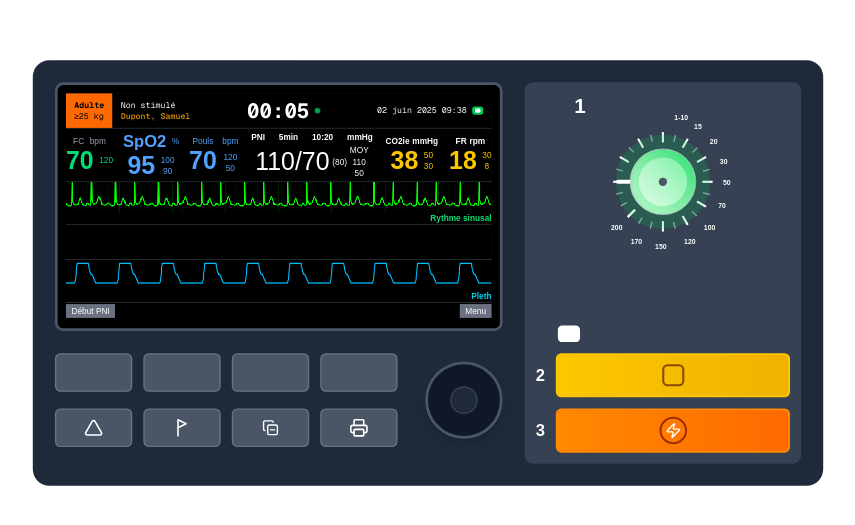
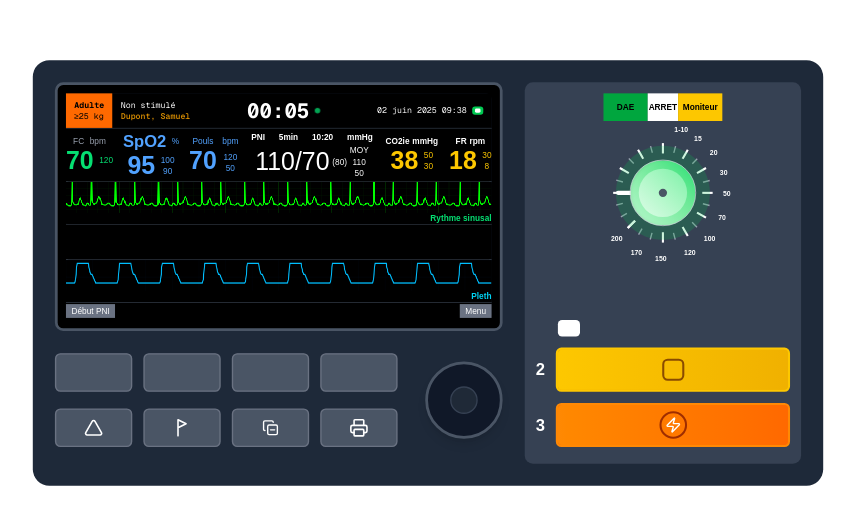
Before and after one commit to Samouz75/Defib_simulation, a Next.js app: page / in a window 1280 px wide. Shown: the part 127-652 px from the top of the page, without its empty margins (212-1067 px from the left). Built offline with nearby package versions, Linux system fonts and the light colour scheme.

Commit message:
Added  ThreeButtonComponent to change between diff modes

```diff
--- /dev/null
+++ b/src/app/components/ThreeButtonComponent.tsx
@@ -0,0 +1,42 @@
+import React from 'react';
+import { Play, Pause, Square } from 'lucide-react';
+
+interface ThreeButtonComponentProps {
+  onButton1Click?: () => void;
+  onButton2Click?: () => void;
+  onButton3Click?: () => void;
+  selectedMode?: "DAE" | "ARRET" | "Moniteur";
+}
+const ThreeButtonComponent: React.FC<ThreeButtonComponentProps> = ({
+  onButton1Click,
+  onButton2Click,
+  onButton3Click,
+  selectedMode
+}) => {
+  return (
+    <div className="flex items-center justify-center">
+      <button
+        onClick={onButton1Click}
+        className={`w-16 h-10 ${selectedMode === "DAE" ? "bg-yellow-400" : "bg-green-600"} active:bg-yellow-400 p-4 transition-all touch-manipulation flex items-center justify-center`}
+      >
+        <span className="text-black text-xs font-bold">DAE</span>
+      </button>
+
+      <button
+        onClick={onButton2Click}
+        className={`w-11 h-10 ${selectedMode === "ARRET" ? "bg-yellow-400" : "bg-white"} active:bg-yellow-400 p-4  transition-all touch-manipulation flex items-center justify-center`}
+      >
+        <span className="text-black text-xs font-bold">ARRET</span>
+      </button>
+
+      <button
+        onClick={onButton3Click}
+        className={`w-16 h-10 ${selectedMode === "Moniteur" ? "bg-yellow-400" : "bg-green-600"} active:bg-yellow-400 p-4  transition-all touch-manipulation flex items-center justify-center`}
+      >
+        <span className="text-black text-xs font-bold">Moniteur</span>
+      </button>
+    </div>
+  );
+};
+
+export default ThreeButtonComponent;
--- a/src/app/page.tsx
+++ b/src/app/page.tsx
@@ -11,6 +11,7 @@ import {
 import ECGDisplay from "./components/ECGDisplay";
 import PlethDisplay from "./components/PlethDisplay";
 import TimerDisplay from "./components/TimerDisplay";
+import ThreeButtonComponent from "./components/ThreeButtonComponent";
 
 const DefibInterface: React.FC = () => {
   const [rotaryValue, setRotaryValue] = useState(-90);
@@ -25,6 +26,9 @@ const DefibInterface: React.FC = () => {
   const [scale, setScale] = useState(1);
   const containerRef = useRef<HTMLDivElement>(null);
   const [heartRate, setHeartRate] = useState(75);
+  const [displayMode, setDisplayMode] = useState<"DAE" | "ARRET" | "Moniteur">(
+    "Moniteur",
+  );
 
   useEffect(() => {
     const calculateScale = () => {
@@ -197,23 +201,37 @@ const DefibInterface: React.FC = () => {
 
   const joystickOffset = getJoystickOffset();
 
+  // Fonctions de gestion des boutons du ThreeButtonComponent
+  const handleDAEClick = () => {
+    setDisplayMode("DAE");
+  };
+
+  const handleARRETClick = () => {
+    setDisplayMode("ARRET");
+  };
+
+  const handleMoniteurClick = () => {
+    setDisplayMode("Moniteur");
+  };
+
+  // Fonction pour rendre le contenu de l'écran selon le mode
+  const renderScreenContent = () => {
+    switch (displayMode) {
+      case "ARRET":
         return (
-    <div className="min-h-screen bg-#0B1222 flex items-center justify-center p-20">
-      <div
-        ref={containerRef}
-        style={{
-          transform: `scale(${scale})`,
-          transformOrigin: "center center",
-        }}
-        className="bg-gray-800 p-8 rounded-3xl"
-      >
-        <div className="flex gap-8">
-          {/* Section principale */}
-          <div className="flex-1  ">
-            {/* Écran principal */}
-
-            {/* screen divised in 6 rows */}
-            <div className="bg-black  rounded-xl border-4 border-gray-600 h-90 mb-8 relative overflow-hidden">
+          <div className="absolute inset-3 bg-black rounded-lg flex items-center justify-center"></div>
+        );
+      case "DAE":
+        return (
+          <div className="absolute inset-3 bg-black rounded-lg flex items-center justify-center">
+            <div className="text-yellow-400 text-3xl font-bold">
+              COMING SOON
+            </div>
+          </div>
+        );
+      case "Moniteur":
+      default:
+        return (
           <div className="absolute inset-3 bg-gray-900 rounded-lg">
             <div className="h-full flex flex-col">
               {/* Rangée 1 - En-tête */}
@@ -221,9 +239,7 @@ const DefibInterface: React.FC = () => {
                 {/* Section gauche - Info patient */}
                 <div className="flex items-center h-full">
                   <div className="bg-orange-500 px-3 py-1 h-full flex flex-col justify-center">
-                        <div className="text-black font-bold text-xs">
-                          Adulte
-                        </div>
+                    <div className="text-black font-bold text-xs">Adulte</div>
                     <div className="text-black text-xs">≥25 kg</div>
                   </div>
                   <div className="px-3 flex flex-col justify-center">
@@ -278,9 +294,7 @@ const DefibInterface: React.FC = () => {
                     <div className="text-gray-400 text-xs">bpm</div>
                   </div>
                   <div className="flex flex-row items-center gap-x-2">
-                        <div className="text-green-400 text-4xl font-bold">
-                          70
-                        </div>
+                    <div className="text-green-400 text-4xl font-bold">70</div>
                     <div className="text-green-400 text-xs">120</div>
                   </div>
                 </div>
@@ -288,17 +302,13 @@ const DefibInterface: React.FC = () => {
                 {/* SpO2 */}
                 <div className="flex flex-col items-center">
                   <div className="flex flex-row items-center gap-x-2">
-                        <div className="text-blue-400 text-2xl font-bold">
-                          SpO2
-                        </div>
+                    <div className="text-blue-400 text-2xl font-bold">SpO2</div>
                     <div className="text-blue-400 text-xs">%</div>
                   </div>
 
                   {/* SpO2 Value */}
                   <div className="flex flex-row items-center gap-x-2">
-                        <div className="text-blue-400 text-4xl font-bold">
-                          95
-                        </div>
+                    <div className="text-blue-400 text-4xl font-bold">95</div>
                     <div className="flex flex-col items-center">
                       <div className="text-blue-400 text-xs">100</div>
                       <div className="text-blue-400 text-xs">90</div>
@@ -310,9 +320,7 @@ const DefibInterface: React.FC = () => {
                 <div className="flex flex-row items-center gap-x-2">
                   <div className="flex flex-col items-center">
                     <div className="text-blue-400 text-xs">Pouls</div>
-                        <div className="text-blue-400 text-4xl font-bold">
-                          70
-                        </div>
+                    <div className="text-blue-400 text-4xl font-bold">70</div>
                   </div>
                   <div className="flex flex-col items-center">
                     <div className="text-blue-400 text-xs mb-2">bpm</div>
@@ -326,9 +334,7 @@ const DefibInterface: React.FC = () => {
                   <div className="flex flex-row items-center gap-x-5">
                     <div className="text-white text-xs font-bold">PNI</div>
                     <div className="text-white text-xs font-bold">5min</div>
-                        <div className="text-white text-xs font-bold">
-                          10:20{" "}
-                        </div>
+                    <div className="text-white text-xs font-bold">10:20 </div>
                     <div className="text-white text-xs font-bold">mmHg</div>
                   </div>
                   <div className="flex flex-row items-center gap-x-1 mt-1">
@@ -348,12 +354,8 @@ const DefibInterface: React.FC = () => {
                   {/* Colonne CO2 */}
                   <div className="flex flex-col items-center">
                     <div className="flex flex-row items-center gap-x-1">
-                          <div className="text-white text-xs font-bold">
-                            CO2ie
-                          </div>
-                          <div className="text-white text-xs font-bold">
-                            mmHg
-                          </div>
+                      <div className="text-white text-xs font-bold">CO2ie</div>
+                      <div className="text-white text-xs font-bold">mmHg</div>
                     </div>
                     <div className="flex flex-row items-center">
                       <div className="text-yellow-400 text-4xl font-bold">
@@ -370,9 +372,7 @@ const DefibInterface: React.FC = () => {
                   <div className="flex flex-col items-center">
                     <div className="flex flex-row items-center gap-x-1">
                       <div className="text-white text-xs font-bold">FR</div>
-                          <div className="text-white text-xs font-bold">
-                            rpm
-                          </div>
+                      <div className="text-white text-xs font-bold">rpm</div>
                     </div>
                     <div className="flex flex-row items-center">
                       <div className="text-yellow-400 text-4xl font-bold">
@@ -422,6 +422,28 @@ const DefibInterface: React.FC = () => {
               </div>
             </div>
           </div>
+        );
+    }
+  };
+
+  return (
+    <div className="min-h-screen bg-#0B1222 flex items-center justify-center p-20">
+      <div
+        ref={containerRef}
+        style={{
+          transform: `scale(${scale})`,
+          transformOrigin: "center center",
+        }}
+        className="bg-gray-800 p-8 rounded-3xl"
+      >
+        <div className="flex gap-8">
+          {/* Section principale */}
+          <div className="flex-1  ">
+            {/* Écran principal */}
+
+            {/* screen divised in 6 rows */}
+            <div className="bg-black  rounded-xl border-4 border-gray-600 h-90 mb-8 relative overflow-hidden">
+              {renderScreenContent()}
             </div>
 
             {/* Container pour boutons + joystick */}
@@ -480,11 +502,14 @@ const DefibInterface: React.FC = () => {
           {/* Côté droit */}
           <div className="w-100 bg-gray-700 rounded-xl p-4">
             {/* Bouton rotatif */}
-            <div className="relative flex flex-col items-center">
-              <span className="text-white text-3xl font-bold mb-3 mr-60">
-                1
-              </span>
-              <div className="relative">
+            <div className="relative flex flex-col items-center ">
+              <ThreeButtonComponent
+                onButton1Click={handleDAEClick}
+                onButton2Click={handleARRETClick}
+                onButton3Click={handleMoniteurClick}
+                selectedMode={displayMode}
+              />
+              <div className="relative mt-6">
                 {/* Graduations et valeurs autour du bouton */}
                 <div className="absolute inset-0 w-40 h-40">
                   {/* Graduations principales avec valeurs */}
@@ -583,12 +608,10 @@ const DefibInterface: React.FC = () => {
             </div>
 
             {/* Boutons colorés */}
-            <div className="space-y-4 mt-32">
-
+            <div className="space-y-4 mt-26">
               {/* white */}
               <div className="flex items-center gap-4">
-                  <div className=" ml-8 bg-white rounded-md flex center-left w-8 h-6 rounded-lg">
-                  </div>
+                <div className=" ml-8 bg-white rounded-md flex center-left w-8 h-6 rounded-lg"></div>
               </div>
 
               {/* Jaune */}
```
Lines whose indentation alone changed are shown as unchanged.
